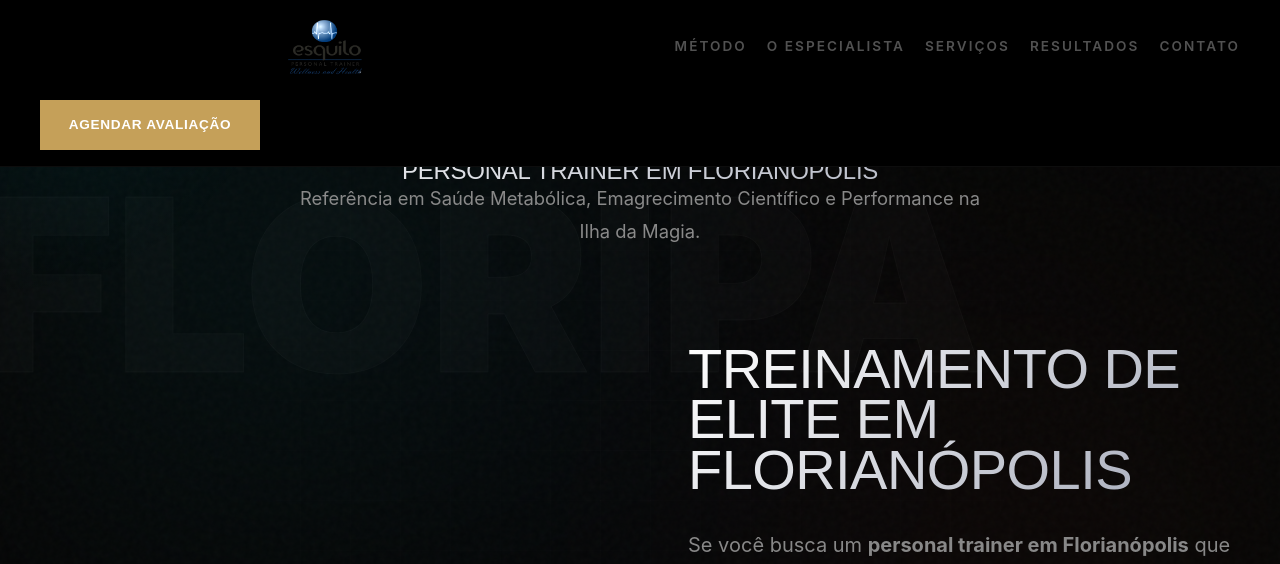
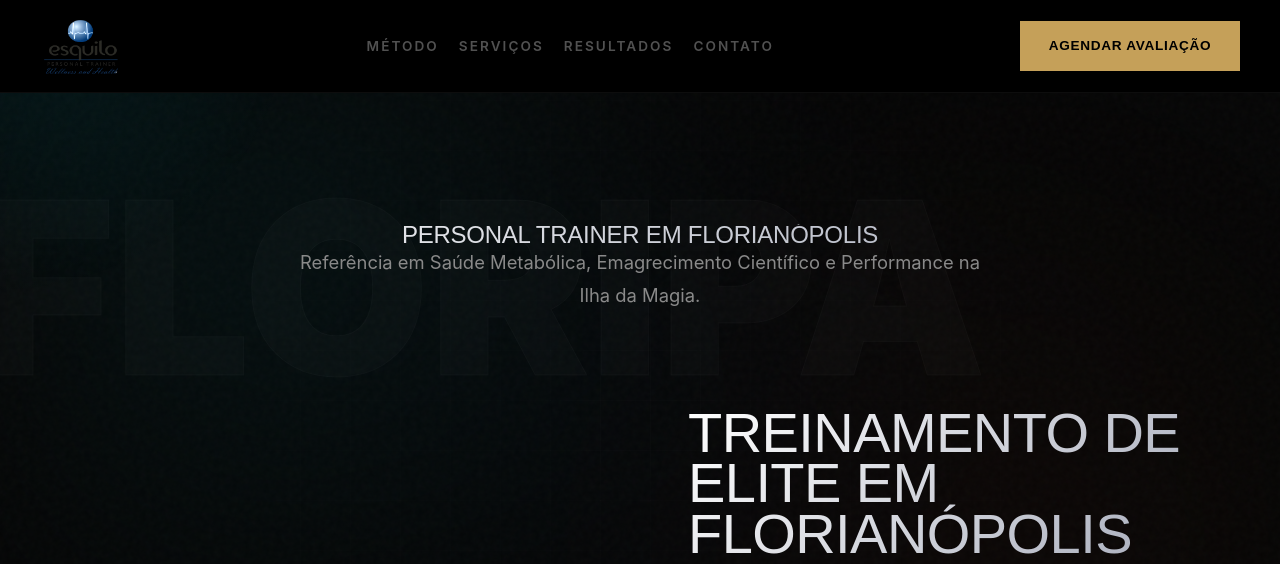
Before and after one commit to estivaletetobias-svg/Esquilo-Site, a website built with Vite: page personal-trainer-florianopolis/index.html in a window 1280 px wide. Shown: the top 564 px of the page. Built offline with nearby package versions, Linux system fonts and the light colour scheme.

Commit message:
style: fix Floripa landing page header alignment and visibility

```diff
--- a/personal-trainer-florianopolis/index.html
+++ b/personal-trainer-florianopolis/index.html
@@ -49,33 +49,23 @@
 
     <header>
         <nav class="container">
-            <button class="mobile-menu-toggle" aria-label="Menu">
-                <i data-lucide="menu"></i>
-            </button>
-            <div class="logo-signature-center">
-                <span class="logo-signature">LUCIANO NACCO</span>
-            </div>
             <a href="/" class="logo header-logo">
                 <img src="/assets/images/logo-transparent.png" alt="Luciano Ghilardi Nacco Logo" class="header-logo-img">
             </a>
             <div class="nav-links">
                 <a href="/#metodo">Método</a>
-                <a href="/#especialista">O Especialista</a>
                 <a href="/#servicos">Serviços</a>
                 <a href="/#resultados">Resultados</a>
                 <a href="/#contato">Contato</a>
-                <a href="https://wa.me/5548999229071" class="btn btn-cta btn-mobile-only">Agendar Avaliação</a>
             </div>
             <div class="header-actions desktop-only">
-                <a href="https://wa.me/5548999229071" class="btn btn-cta btn-sm">
-                    <span class="full-text">Agendar Avaliação</span>
-                </a>
+                <a href="https://wa.me/5548999229071" target="_blank" class="btn btn-primary btn-sm">Agendar Avaliação</a>
             </div>
         </nav>
     </header>
 
     <main>
-        <section class="section reveal" style="padding-top: 10rem;">
+        <section class="section reveal" style="padding-top: 14rem;">
             <div class="watermark" style="top: 5%; left: -2%;">FLORIPA</div>
             <div class="container">
                 <div class="section-header">
```
